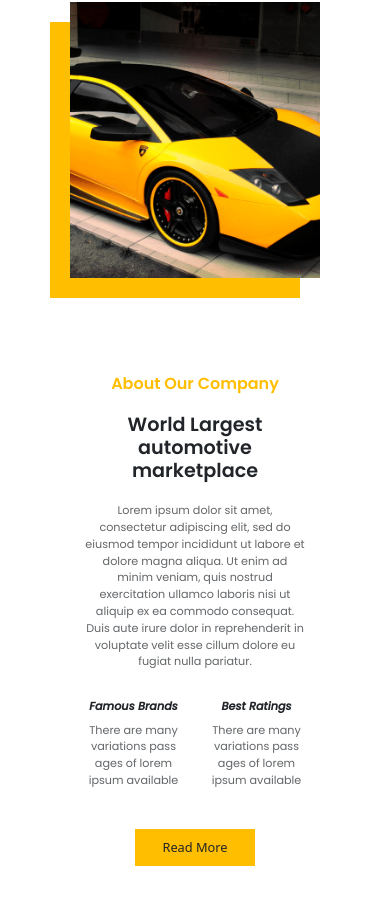
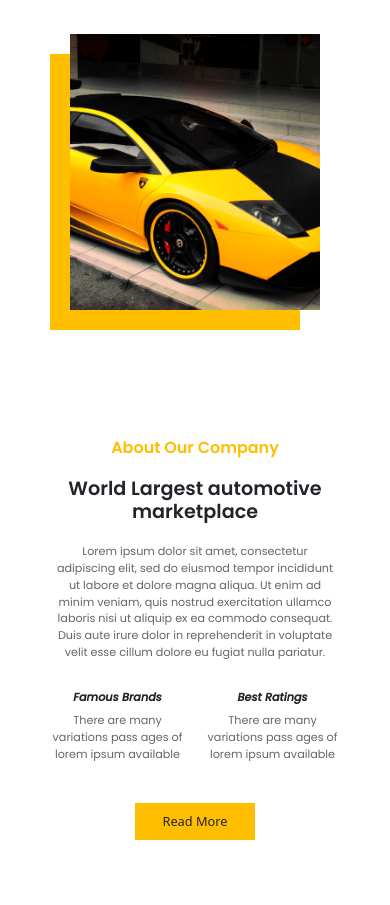
Before and after one commit to JCciasico/Car-Rental, a Vue app: page / in a window 390 px wide. Shown: the part 879-1784 px from the top of the page. Built offline with nearby package versions, Linux system fonts and the light colour scheme; a web font is replaced by a local one; what vue-scroll-reveal would draw is missing.

Commit message:
refactor: media query responsiveness

```diff
--- a/src/components/AboutSection.vue
+++ b/src/components/AboutSection.vue
@@ -1,10 +1,10 @@
 <template>
     <div class="container about-body">
         <div class="row">
-            <div class="col-lg-5 col-md-12 p-5 d-flex justify-content-center align-items-center">
+            <div class="col-lg-6 col-md-12 d-flex justify-content-center align-items-center car-img">
                 <img src="../assets/yellow-lambo.png" class="img car-box" alt="yellow lambo">
             </div>
-            <div class="col-lg-7 order-md-12 p-5 d-flex align-items-center justify-content-center">
+            <div class="col-lg-6 order-md-12 p-5 d-flex align-items-center justify-content-center">
                 <div class="about-text">
                     <h4>About Our Company</h4>
                     <h2>World Largest automotive marketplace</h2>
@@ -50,6 +50,9 @@ export default {
 .car-box{
     box-shadow: -20px 20px #ffbe00;
 }
+.car-img{
+    padding: 5rem;
+}
 .about-text{
     padding: 0 3rem;
 }
@@ -79,15 +82,60 @@ h5{
     opacity: 0.7;
 }
 .btn{
-    padding: 1rem;
+    padding: 0.5rem;
     background-color: #ffbe00;
     width: 150px;
     border-radius: 0px;
 }
+.btn:hover{
+    background-color: white;
+    color: #ffbe00;
+    border: 1px solid #ffbe00;
+}
 @media(max-width:1200px){
     .img {
-            width: 400px;
-        }
+            width: 325px;
+    }
+    h4{
+        font-family: 'Poppins','sans-serif';
+        font-weight: 600;
+        color: #ffbe00;
+        font-size: 1rem;
+    }
+    h2{
+        font-family: 'Poppins','sans-serif';
+        font-weight: 600;
+        margin: 20px 0;
+        font-size: 1.2rem;
+    }
+    #about-des{
+        font-family: 'Poppins','sans-serif';
+        margin-bottom: 30px;
+        opacity: 0.7;
+        font-size: 0.7rem;
+    }
+    h5{
+        font-family: 'Poppins','sans-serif';
+        font-weight: 600;
+        font-style: italic;
+        font-size: 0.9rem;
+    }
+    #col-des{
+        font-family: 'Poppins','sans-serif';
+        margin-bottom: 40px;
+        opacity: 0.7;
+        font-size: 0.7rem;
+    }
+    .btn{
+        padding: 0.5rem;
+        background-color: #ffbe00;
+        width: 120px;
+        border-radius: 0px;
+        font-size: 0.8rem;
+    }
+    .about-text{
+        padding: 0 1rem;
+    }
 }
 @media(max-width:600px){
     .img {
--- a/src/components/IntroSection.vue
+++ b/src/components/IntroSection.vue
@@ -34,7 +34,8 @@ export default {
 
 
 .intro-body{
-   padding: 12rem 0;
+   padding-top: 11rem;
+   padding-bottom: 15rem;
 }
 .intro-text{
     color: white;
@@ -75,6 +76,43 @@ h6{
 .btn-2:hover{
     background-color: #ffa502;
 }
+@media(max-width:1200px){
+    h5{
+        margin-bottom: 10px;
+        font-weight: 500;
+        font-family: 'Poppins', sans-serif;
+        font-size: 1.1rem;
+    }
+    h1{
+        margin-bottom: 25px;
+        font-weight: 600;
+        font-family: 'Poppins', sans-serif;
+        font-size: 1.5rem;
+    }
+    h6{
+        margin-bottom: 50px;
+        font-family: 'Poppins', sans-serif;
+        font-size: 0.9rem;
+    }
+    .btn-1{
+        padding: 0.5rem;
+        width: 125px;
+        border: none;
+        font-size: 0.8rem;
+    }
+    .btn-2{
+        background-color: #ffbe00;
+        padding: 0.5rem;
+        width: 125px;
+        border: none;
+        font-size: 0.8rem;
+    }
+
+    .intro-body{
+        padding-top: 9rem;
+        padding-bottom: 11rem;
+    }
+}
 @media(max-width:991px){
     .intro-text{
         text-align: center;
@@ -89,6 +127,7 @@ h6{
     .intro-body{
         padding: 7rem 0;
     }
+
 }
 @media(max-width:600px){
     .intro-text{
```
